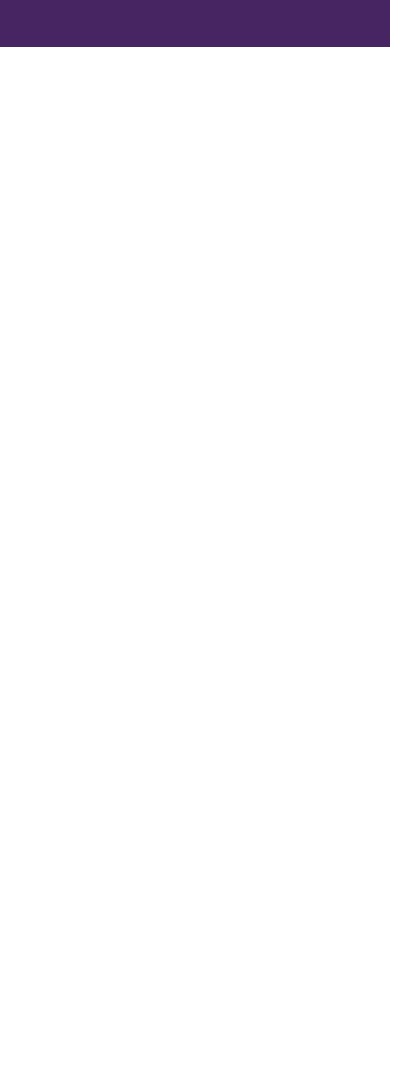
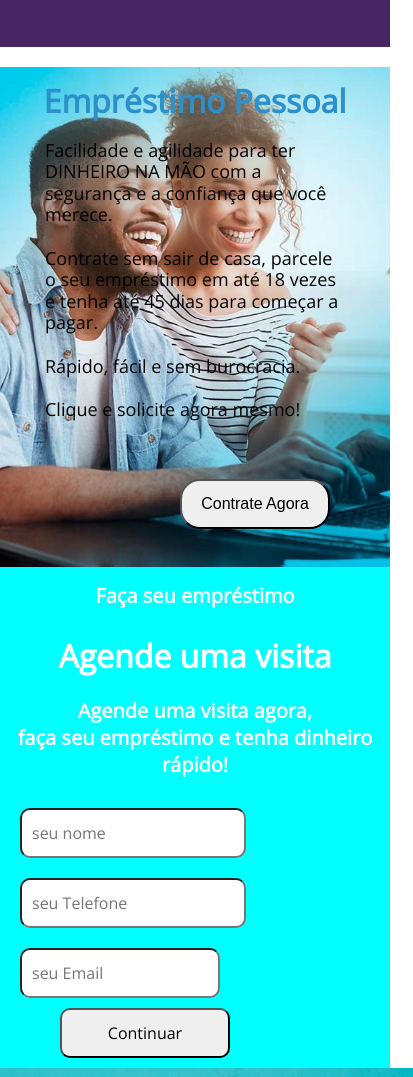
Before and after one commit to denilson53/Emprestimo, a plain HTML site: page index.html in a window 390 px wide. Shown: the part 1140-2217 px from the top of the page, 413 px wide, since content can reach past the window. Before the commit the page ends 1187 px from the top, so only its background shows below. Drawn offline with nearby package versions, Linux system fonts and the light colour scheme.

Commit message:
Add files via upload

```diff
--- a/css/style.css
+++ b/css/style.css
@@ -247,6 +247,144 @@ font-weight: bold;
 
 }
 
+.Simulado{
+	background-image: url('../imagens/Banner.jpg');
+	width: 800px;
+	height: 500px;
+	position: relative;
+
+}
+
+.texto-code{
+width: 500px;
+height: 500px;
+background-color: white;
+position: relative;
+left: 800px;
+margin: 20px;
+padding: 10px;
+
+}
+
+.texto-code h2{
+  font-size: 2em;
+  line-height: 1.5em;
+  color: rgb(44, 144, 202);
+  text-align: center;
+	}
+
+	.texto-code p{
+		font-size: 1.5em;
+		line-height: 1.2em;
+		color: black;
+
+
+		  }
+
+button{
+height: 50px;
+width: 150px;
+font-size: 16px;
+font-family:Arial, Helvetica, sans-serif;
+margin-left: 150px;
+border-radius: 20px;
+}
+button a{
+
+	font-size: 16px;
+	font-family:Arial, Helvetica, sans-serif;
+	color: black;
+	text-decoration: none;
+	font-weight: solid;
+
+}
+
+.formulario{
+display: flex;
+font-family: Arial, Helvetica, sans-serif;
+
+}
+
+.formulario-1{
+background-color: rgba(0, 255, 255, 0.795);
+}
+
+.formulario-1 h3{
+font-size: 20px;
+color: white;
+text-align: center;
+margin: 15px;
+font-family: "Open Sans";
+}
+
+.formulario-1 h2{
+font-size: 32px;
+color: white;
+text-align: center;
+padding: 10px;
+font-family: "Open Sans";;
+}
+
+.formulario-1 p{
+	font-size: 20px;
+	color: white;
+	font-weight: bold;
+	text-align: center;
+	padding: 10px;
+	font-family: "Open Sans";
+}
+
+.formulario-2{
+	padding: 10px;
+    background-color: rgba(0, 255, 255, 0.795);
+}
+
+.formulario-2 input{
+padding: 10px;
+width: 180px;
+height: 50px;
+margin: 10px;
+border-radius: 10px;
+margin-top: 130px;
+margin-left: 70px;
+font-size: 16px;
+color: black;
+
+}
+.formulario-2 input.email{
+	width: 440px;
+	height: 50px;
+	padding: 10px;
+	margin: 10px;
+	border-radius: 10px;
+	margin-left: 70px;
+	}
+
+	.formulario-2 input.botao{
+		width: 200px;
+		height: 50px;
+		padding: 10px;
+		margin: 10px;
+		border-radius: 10px;
+		position: relative;
+		left: 130px;
+		}
+
+.formulario-3{
+	height: 415px;
+}
+
+.formulario-3 img{
+width: auto;
+height: 415px;
+
+
+}
+
+
+
+
+
 @media screen and (max-width: 830px){
 	div.logo{
 		position: fixed;
@@ -371,6 +509,84 @@ margin: 40px 40px;
 
 }
 
+.Simulado{
+	background-size: cover;
+	background-position: center;
+	background-image: url('../imagens/Banner2.jpg');
+ width: auto;
+ z-index: 1;
+}
+
+.texto-code{
+position: static;
+background-color: rgba(255, 255, 255, 0);
+z-index: 999;
+width: auto;
+}
+.texto-code h2{
+	background-color: rgba(255, 255, 255, 0);
+	font-weight: 100px;
+	}
+
+	.texto-code p{
+	background-color: rgba(255, 255, 255, 0);
+
+
+	}
+
+	.formulario{
+		flex-wrap: wrap;
+		width: auto;
+		background-color: aqua;
+
+		}
+
+		.formulario-1{
+		width: auto;
+		margin: auto;
+
+			}
+
+			.formulario-2{
+
+				padding: 10px;
+				width: auto;
+
+				}
+
+			.formulario-2 input{
+
+				width: auto;
+				margin: 10px;
+
+				}
+				.formulario-2 input.email{
+
+					width: auto;
+					margin: 10px;
+
+
+					}
+
+					.formulario-2 input.botao{
+
+					width: 250px;
+					margin: auto;
+
+
+
+
+						}
+				.formulario-3{
+				width: auto;
+
+					}
+
+					.formulario-3 img{
+						width: 413px;
+
+							}
+
 
 }
 
@@ -379,7 +595,7 @@ margin: 40px 40px;
 		position: fixed;
 		z-index: 999;
 		margin-top: 450px;
-		left: 320px;
+		left: 330px;
 		float: right;
 		width: 60px;
 		height: 60px;
@@ -389,6 +605,35 @@ margin: 40px 40px;
 	   width: 60px;
 
 		}
+
+		.formulario-2{
+
+			padding: 10px;
+			width: auto;
+
+			}
+
+		.formulario-2 input{
+
+
+			margin: 10px;
+
+			}
+			.formulario-2 input.email{
+
+				width: 200px;
+
+
+
+				}
+
+				.formulario-2 input.botao{
+
+				width: 170px;
+				margin: auto;
+				position: relative;
+				left: 50px;
+					}
 
 		 }
 
@@ -408,6 +653,16 @@ margin: 40px 40px;
 
 				}
 
+				.simulado{
+					width: auto;
+					}
+
+					.texto-code p{
+					padding: 15px;
+					font-size: 18px;
+
+					}
+
 				 }
 
 				 @media screen and (max-width: 380px){
@@ -425,5 +680,71 @@ margin: 40px 40px;
 					   width: 60px;
 
 						}
+						.simulado{
+						width: auto;
+						}
+
+						.texto-code p{
+						padding: 15px;
+						font-size: 18px;
+
+						}
+
+
+						.formulario{
+							flex-wrap: wrap;
+							width: auto;
+							background-color: aqua;
+
+							}
+
+							.formulario-1{
+							width: auto;
+							margin: auto;
+
+								}
+
+								.formulario-2{
+
+									padding: 10px;
+									width: auto;
+
+									}
+
+								.formulario-2 input{
+
+									width: auto;
+									margin: 10px;
+
+									}
+									.formulario-2 input.email{
+
+										width: auto;
+										margin: 10px;
+
+
+										}
+
+										.formulario-2 input.botao{
+
+										width: 200px;
+										margin: auto;
+
+
+
+
+											}
+									.formulario-3{
+
+									margin: auto;
+										}
+
+										.formulario-3 img{
+											width: 340px;
+
+											}
+
+
+
 
 						 }
--- a/index.html
+++ b/index.html
@@ -65,6 +65,61 @@
 	</div><!--container-->
 </section><!--sessao1-->
 
+<div class="Simulado">
+
+<div class="texto-code">
+<h2>Empréstimo Pessoal</h2>
+<p>Facilidade e agilidade para ter DINHEIRO
+	 NA MÃO com a segurança e a confiança que você merece.
+	<br><br>
+	Contrate sem sair de casa, parcele o seu empréstimo em até 18 vezes e tenha até 45 dias para começar a pagar.
+	<br><br>
+	Rápido, fácil e sem burocracia.
+	<br><br>
+	Clique e solicite agora mesmo!</p>
+	<br><br>
+	<button><a href="https://api.whatsapp.com/send?phone=5511986627272&text=Seja%20Bem%20Vindo!">Contrate Agora</a></button>
+</div>
+
+
+</div>
+
+<div class="formulario">
+
+<div class="formulario-1">
+<h3>Faça seu empréstimo</h3>
+<h2>Agende uma visita</h2>
+<p>Agende uma visita agora,
+	<br>
+	 faça seu empréstimo e tenha dinheiro
+	 rápido!</p>
+
+</div>
+
+
+<div class="formulario-2">
+<input type="Nome" name="Nome" placeholder="seu nome">
+<input type="Telefone" name="Telefone" placeholder="seu Telefone">
+<input class="email" type="email" name="Email" placeholder="seu Email">
+<input class="botao" type="submit" name="acao" value="Continuar">
+
+
+</div>
+
+
+<div class="formulario-3">
+<img src="imagens/Formulario.jpg" alt="">
+
+
+
+</div>
+
+
+
+
+
+</div>
+
 
 
 
```
Also changed, not shown: imagens/Banner.jpg (added), imagens/Banner2.jpg (added), imagens/Formulario.jpg (added).
